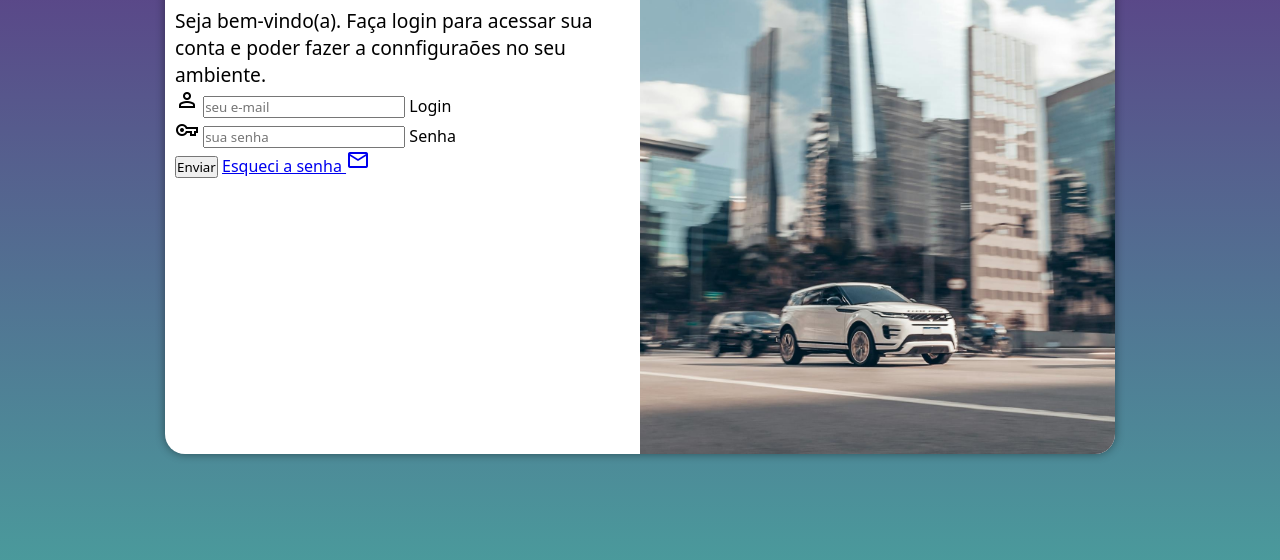
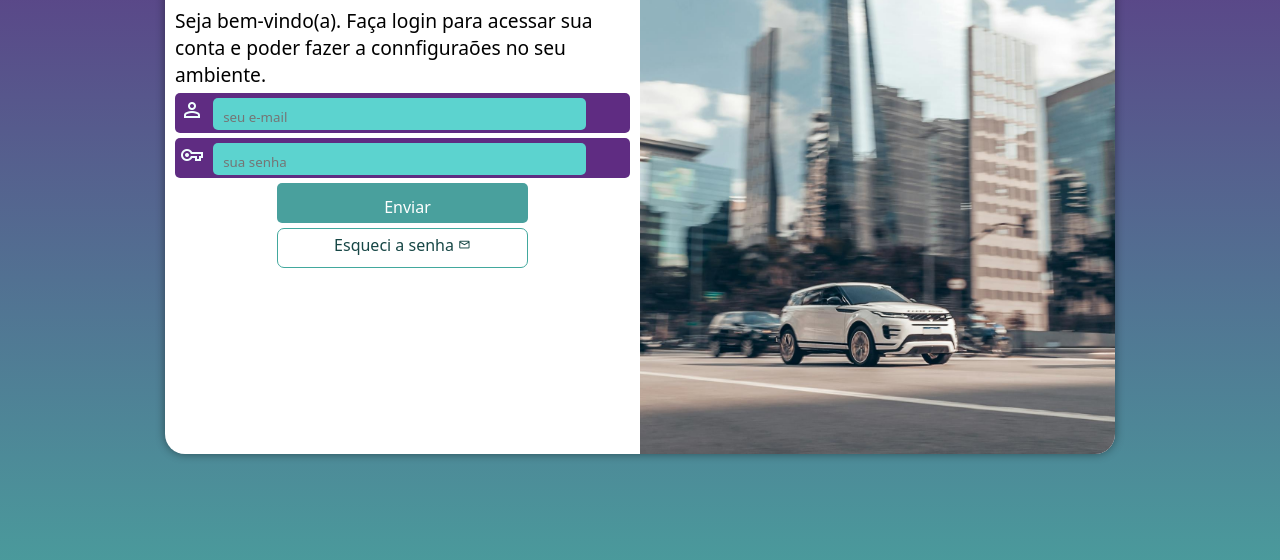
Before and after one commit to Joaogabriel231/projeto-login, a plain HTML site: page index.html in a window 1280 px wide. Shown: the part 196-756 px from the top of the page. Drawn offline with nearby package versions, Linux system fonts and the light colour scheme.

Commit message:
projeto login

```diff
--- a/estilos/media-query.css
+++ b/estilos/media-query.css
@@ -18,7 +18,11 @@
         float: right;
         width: 70%;
     }
-
+    input[type=submit], a.botao{
+        width: 70%;
+        margin: auto;
+        margin-top: 5px;
+    }
 }
 @media screen and (min-width: 992px){
     body{
@@ -40,5 +44,12 @@
     }
     div#form > p{
     font-size: 1.2em;
+    }
+    input[type=submit],a.botao{
+        width: 55%;
+        margin: auto;
+        margin-top: 5px;
+
+
+    }
 }
-}
--- a/estilos/style.css
+++ b/estilos/style.css
@@ -60,3 +60,68 @@ div#form > h1{
 div#form > p{
     font-size: 0.8em;
 }
+div.campo{
+    background-color: #5f2c82;
+    outline-color: #327573;
+    width: 100%;
+    display: block;
+    height: 40px;
+    border-radius: 5px ;
+    margin :5px 0px;
+}
+form label{
+    display: none;
+}
+
+form input{
+    background-color: #5cd3cf;
+    border: none;
+    height: 32px;
+    border-radius: 5px;
+    width: 82%;
+    padding-top: 7px;
+    font-size: 1,2em;
+    text-indent: 10px;
+}
+div.campo > span{
+    font-size: 1.5em;
+    color: azure;
+    padding: 5px;
+}
+input[type=submit]{
+    display: block;
+    font-size: 1em;
+    width: 100%;
+    height: 40px;
+    background-color: #49a09d;
+    color: white;
+    border: none;
+    border-radius: 5px;
+
+}
+input[type=submit]:hover{
+    background-color:#327573 ;
+    cursor: pointer;
+
+}
+a.botao{
+    display:block ;
+    text-align: center;
+    text-decoration: none;
+    font-size: 1em;
+    width: 100%;
+    height: 40px;
+    background-color: white;
+    border-radius: 7px;
+    color: #174746;
+    padding-top: 5px;
+    margin-top: 5px;
+    border: 1px solid #42a89d;
+
+}
+a.botao:hover{
+    background-color: #5cd3cf;
+}
+a.botao > span{
+    font-size: 0.8em;
+}
--- a/index.html
+++ b/index.html
@@ -30,8 +30,9 @@
 
                         <input type="submit" value="Enviar">
 
-                        <a href="escqueci.html">
-                            Esqueci a senha <span class="material-symbols-outlined">mail</span>
+                        <a href="escqueci.html" class='botao' >
+                            Esqueci a senha
+                        <span class="material-symbols-outlined">mail</span>
 
                         </a>
 
```
